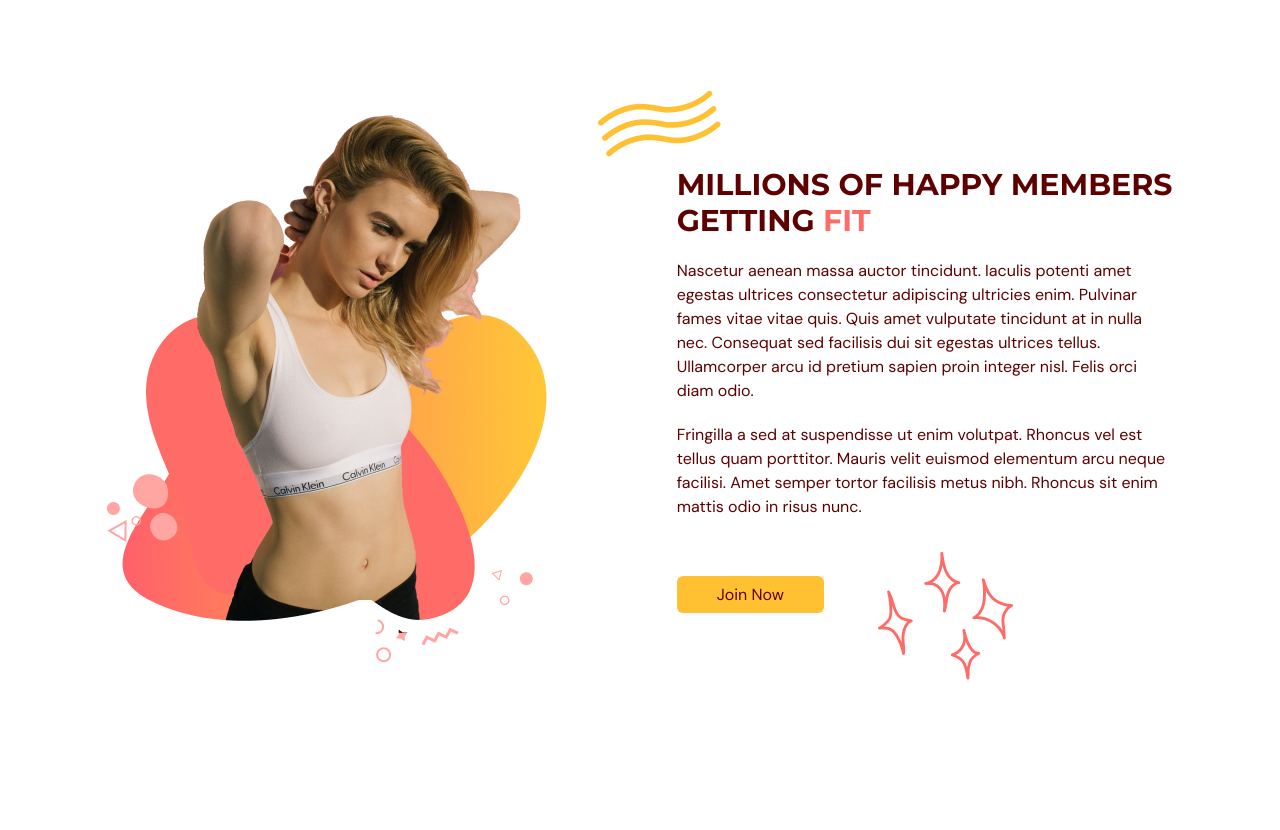
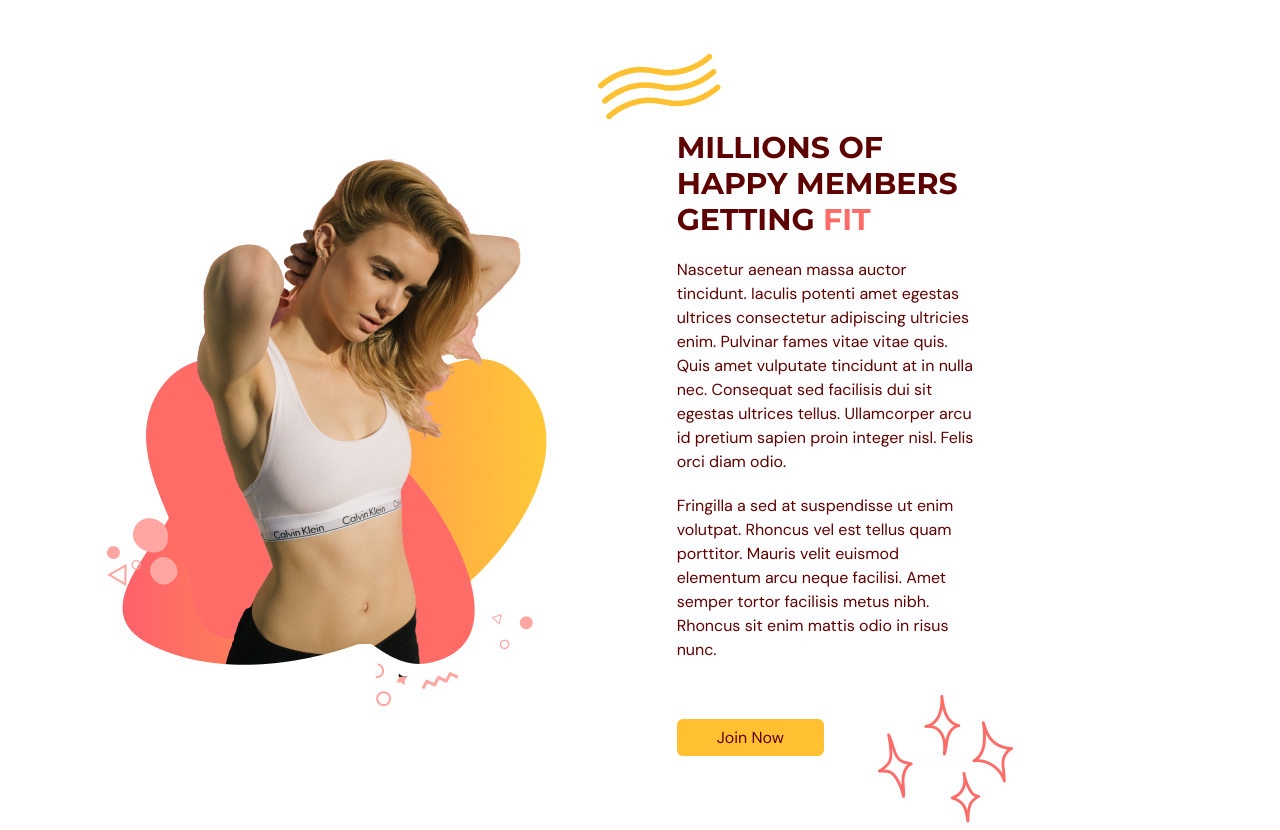
Before and after one commit to MichaelBMoss/EvoGym, a React (Vite) app: page / in a window 1280 px wide. Shown: the part 1406-2236 px from the top of the page. Before the commit the page ends 2149 px from the top, so only its background shows below. Built offline with nearby package versions, Linux system fonts and the light colour scheme.

Commit message:
feat: Complete benefits component
  - Add initial loading motion to abstract waves and graphics and
  description section

```diff
--- a/src/scenes/benefits/index.tsx
+++ b/src/scenes/benefits/index.tsx
@@ -86,6 +86,7 @@
 
         {/* GRAPHICS AND DESCRIPTION */}
         <div className="mt-16 items-center justify-between gap-20 md:mt-28 md:flex">
+
           {/* GRAPHIC */}
           <img
             className="mx-auto"
@@ -97,18 +98,36 @@
           <div>
             {/* TITLE */}
             <div className="relative">
-              <div className="before:absolute before:-top-20 before:-left-20 before:z-[1] before:content-abstractwaves">
-                <div>
+                <motion.div
+                  className="md:my-5 md:w-3/5 before:absolute before:-top-20 before:-left-20 before:z-[1] before:content-abstractwaves"
+                  initial="hidden"
+                  whileInView="visible"
+                  viewport={{once: true, amount: 0.5 }}
+                  transition={{ duration: 0.5 }}
+                  variants={{
+                    hidden: { opacity: 0, x: 50},
+                    visible: { opacity: 1, x: 0},
+                  }}
+                >
                   <HText>
                     MILLIONS OF HAPPY MEMBERS GETTING{" "}
                     <span className="text-primary-500">FIT</span>
                   </HText>
-                </div>
-              </div>
+                </motion.div>
             </div>
 
-            {/* DESCRIPTION */}
-            <div>
+            {/* DESCRIPT */}
+            <motion.div
+              className="md:my-5 md:w-3/5"
+              initial="hidden"
+              whileInView="visible"
+              viewport={{once: true, amount: 0.5 }}
+              transition={{ delay: 0.2,duration: 0.5 }}
+              variants={{
+                hidden: { opacity: 0, x: 50},
+                visible: { opacity: 1, x: 0},
+              }}
+            >
               <p className="my-5">
                 Nascetur aenean massa auctor tincidunt. Iaculis potenti amet
                 egestas ultrices consectetur adipiscing ultricies enim. Pulvinar
@@ -122,15 +141,25 @@
                 facilisi. Amet semper tortor facilisis metus nibh. Rhoncus sit
                 enim mattis odio in risus nunc.
               </p>
-            </div>
+            </motion.div>
 
             {/* BUTTON */}
             <div className="relative mt-16">
-              <div className="before:absolute before:-bottom-20 before:right-40 before:z-[-1] before:content-sparkles">
+              <motion.div
+                className="before:absolute before:-bottom-20 before:right-40 before:z-[-1] before:content-sparkles"
+                initial="hidden"
+                whileInView="visible"
+                viewport={{once: true, amount: 0.5 }}
+                transition={{ delay: 0.2,duration: 0.5 }}
+                variants={{
+                  hidden: { opacity: 0, x: 50},
+                  visible: { opacity: 1, x: 0},
+                }}
+              >
                 <ActionButton setSelectedPage={setSelectedPage}>
                   Join Now
                 </ActionButton>
-              </div>
+              </motion.div>
             </div>
           </div>
         </div>
```
